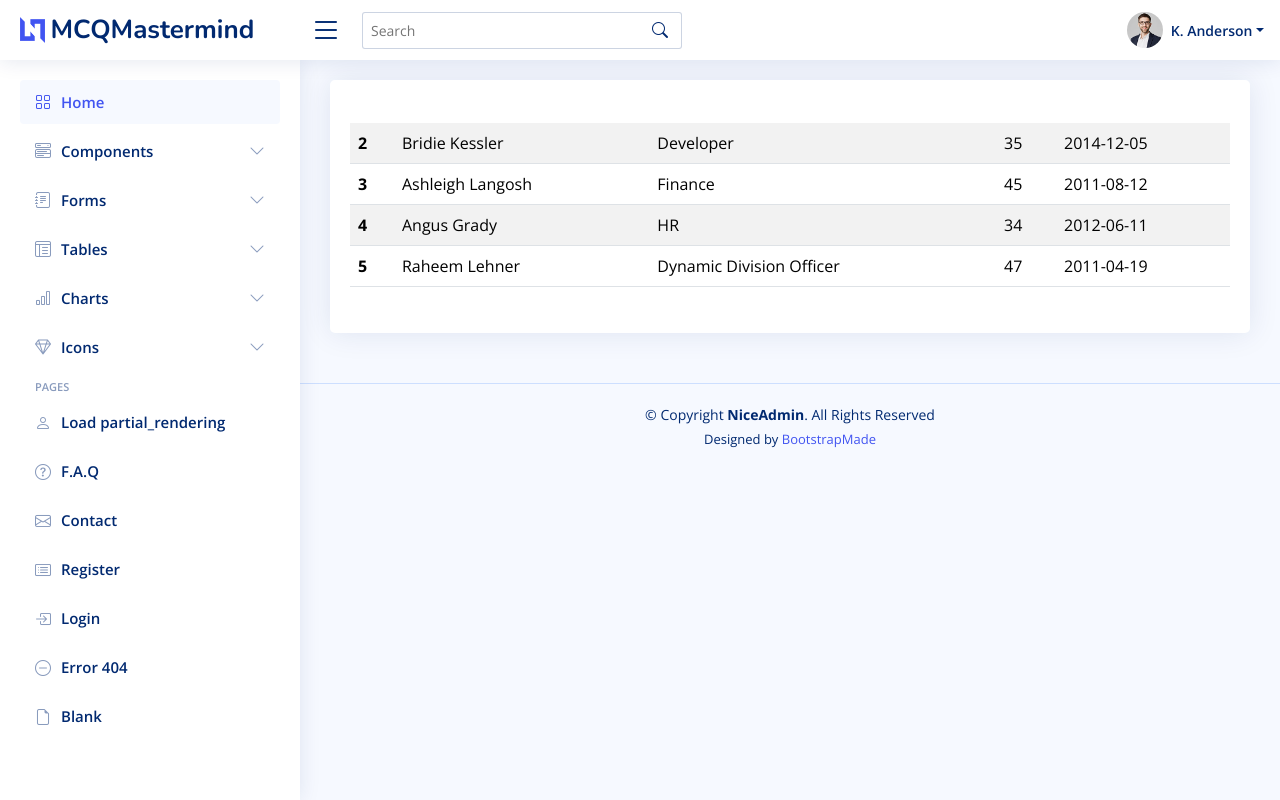
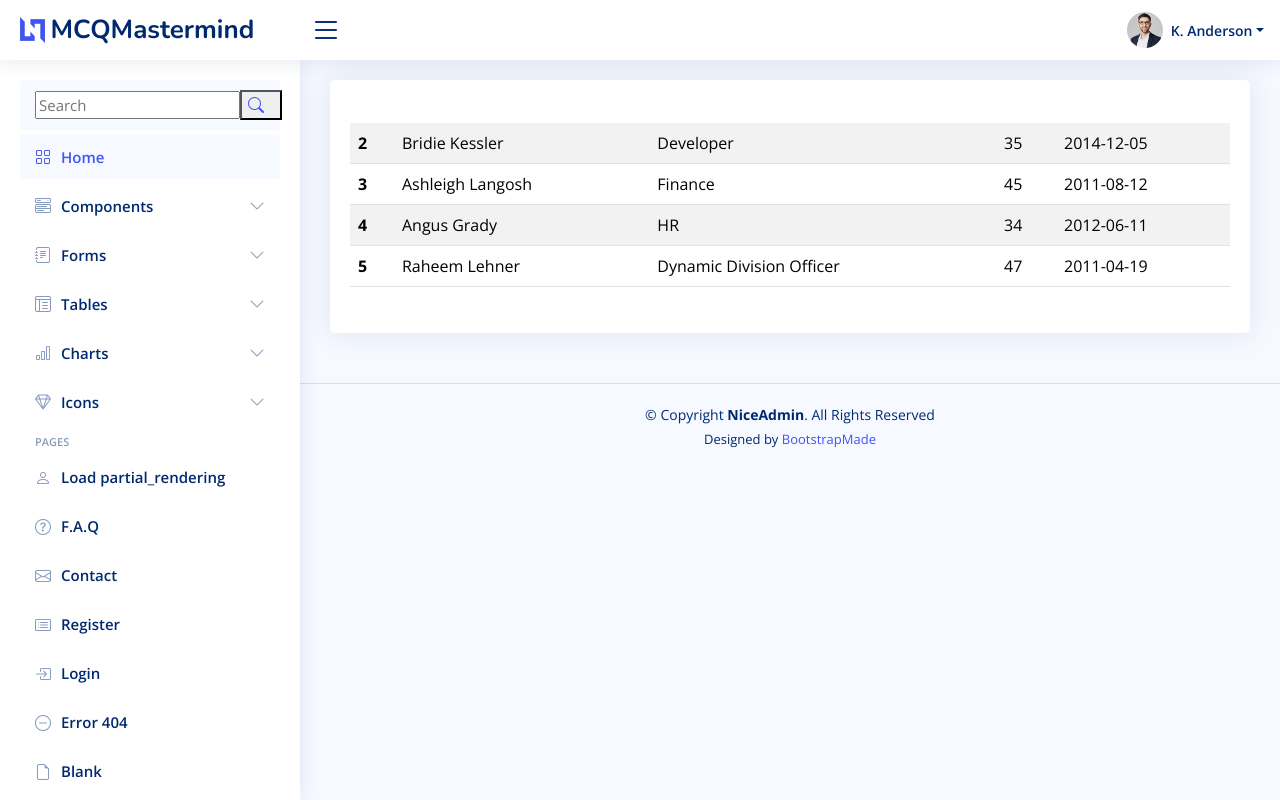
Before and after one commit to adnannazir/mcqsproject, a Django app: page / in a window 1280 px wide. Run offline with Django 5.2, Linux system fonts and the light colour scheme; some libraries are stand-ins or nearby versions.

Commit message:
19-12-2023-2

```diff
--- a/home/templates/includes/header.html
+++ b/home/templates/includes/header.html
@@ -10,12 +10,6 @@
         <i class="bi bi-list toggle-sidebar-btn"></i>
     </div><!-- End Logo -->
 
-    <div class="search-bar">
-        <form class="search-form d-flex align-items-center" method="POST" action="#">
-            <input type="text" name="query" placeholder="Search" title="Enter search keyword">
-            <button type="submit" title="Search"><i class="bi bi-search"></i></button>
-        </form>
-    </div><!-- End Search Bar -->
 
     <nav class="header-nav ms-auto">
         <ul class="d-flex align-items-center">
--- a/home/templates/includes/menu-list.html
+++ b/home/templates/includes/menu-list.html
@@ -1,3 +1,12 @@
+<li class="nav-item">
+    <div class="search-bar nav-link ">
+        <form class="search-form d-flex align-items-center" method="POST" action="#">
+            <input type="text" name="query" placeholder="Search" title="Enter search keyword">
+            <button type="submit" title="Search"><i class="bi bi-search"></i></button>
+        </form>
+    </div><!-- End Search Bar -->
+</li>
+
 <li class="nav-item">
     <a class="nav-link " href="{% url 'home:dashboard' %}">
         <i class="bi bi-grid"></i>
```
